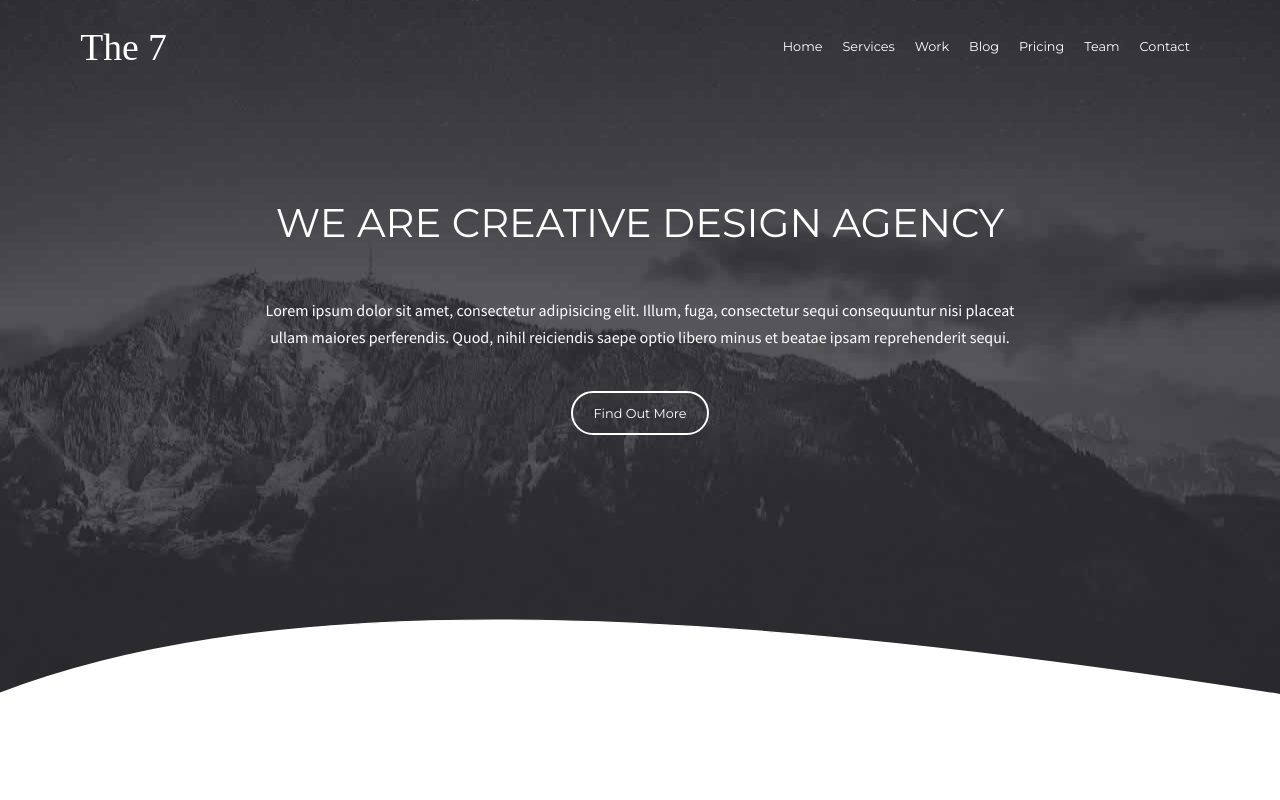
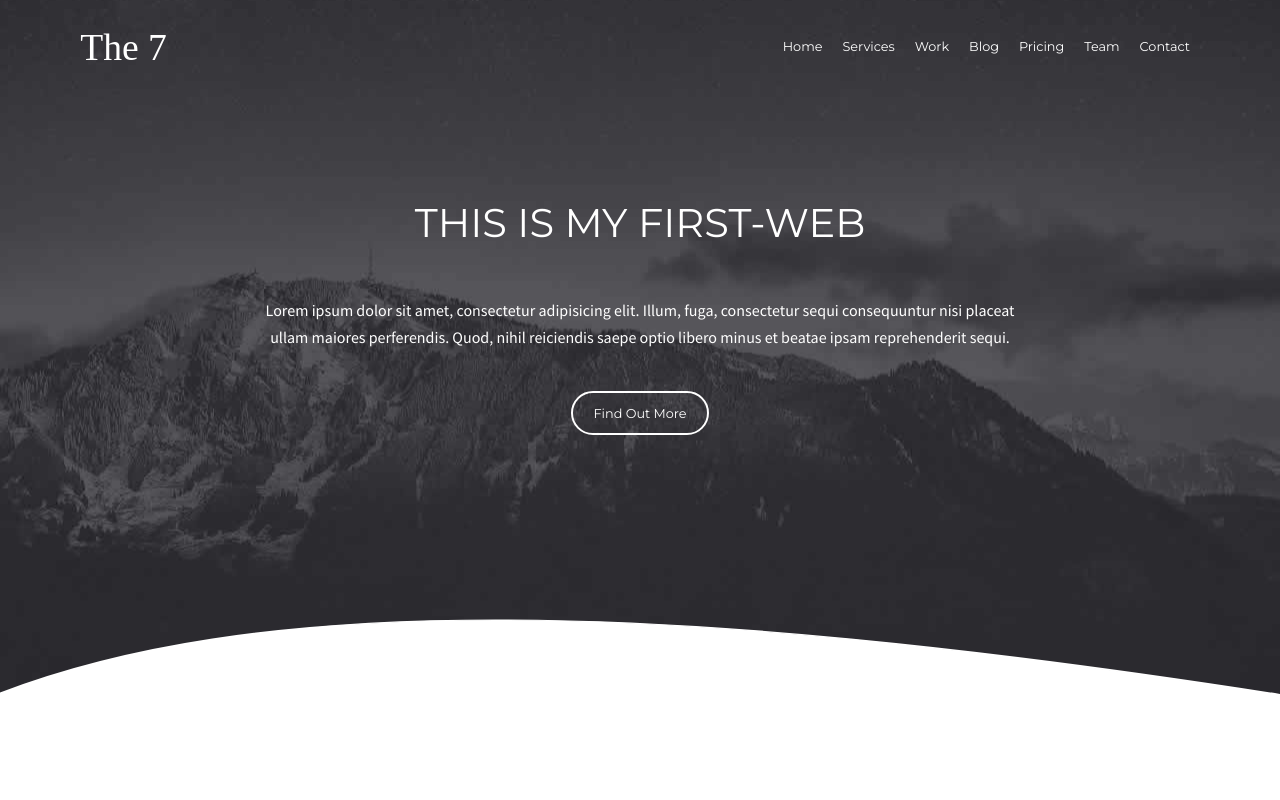
Before and after one commit to robinwu456/first-web, a plain HTML site: page the7/index.html in a window 1280 px wide. Shown: the top 800 px of the page. Drawn offline with Linux system fonts and the light colour scheme; some packages are replaced by stand-ins of ours; a script that the page names is missing; files whose address does not match are found by name.

Commit message:
update title

```diff
--- a/the7/index.html
+++ b/the7/index.html
@@ -8,7 +8,7 @@
     <head>
         <meta charset="utf-8">
         <meta name="viewport" content="width=device-width, initial-scale=1, maximum-scale=1">
-        <title>The7 Free HTML5 Responsive Template | Template Stock</title>
+        <title>first-web</title>
 
         <!-- CSS -->
         <link rel="stylesheet" href="css/reset.css">
@@ -65,7 +65,7 @@
                 <div class="grid grid-pad">
                     <div class="col-1-1">
                          <div class="content content-header" >
-                            <h2>We Are Creative Design Agency</h2>
+                            <h2>This is my first-web</h2>
                             <p>Lorem ipsum dolor sit amet, consectetur adipisicing elit. Illum, fuga, consectetur sequi consequuntur nisi placeat ullam maiores perferendis. Quod, nihil reiciendis saepe optio libero minus et beatae ipsam reprehenderit sequi.</p>
                             <a target="_blank" class="btn btn-ghost" href="#">Find Out More</a>
                         </div>
```
Also changed, not shown: 1 other file.
